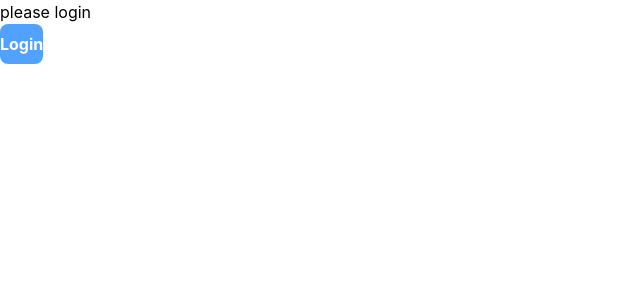
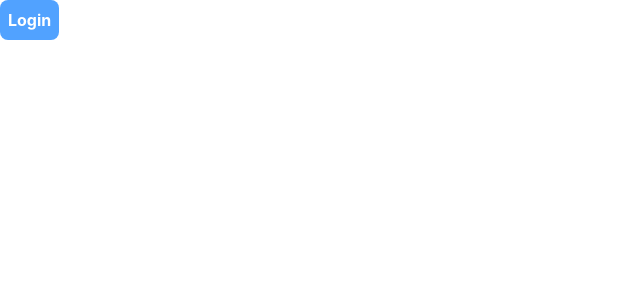
Before and after one commit to Pranima9/Stochastic, a React (Vite) app in the folder learnR/vite-project/: page / in a window 1280 px wide. Shown: the top 300 px of the page, without its empty margins (0-640 px from the left). Built offline with nearby package versions, Linux system fonts and the light colour scheme.

Commit message:
login logout button

```diff
--- a/learnR/vite-project/src/App.jsx
+++ b/learnR/vite-project/src/App.jsx
@@ -151,13 +151,17 @@ function App(){
 
   return(
     <>
-      <h1>
-        {isLogggedIn? "welcome" : "please login"}
-      </h1>
+        {isLogggedIn? (
+        <button
+          onClick={()=> setIsLoggedIn(false)}
+          className="bg-red-400 text-white font-bold h-10 rounded-lg p-2 ">
+          Logout
+        </button>
+        ) : (
+        <button onClick={()=> setIsLoggedIn(true)} className="bg-blue-400 text-white font-bold h-10 rounded-lg p-2 ">
+          Login
 
-      <button onClick={()=> setIsLoggedIn(true)} className="bg-blue-400 text-white font-bold h-10 rounded-lg p=[2px]">
-        Login
-      </button>
+        </button>)}
     </>
   )
 
```
